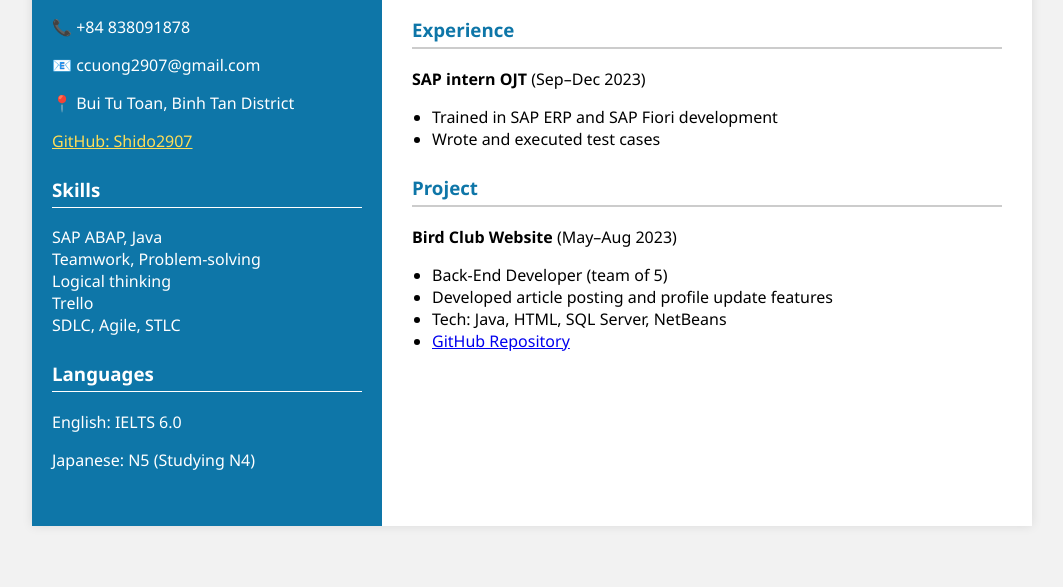
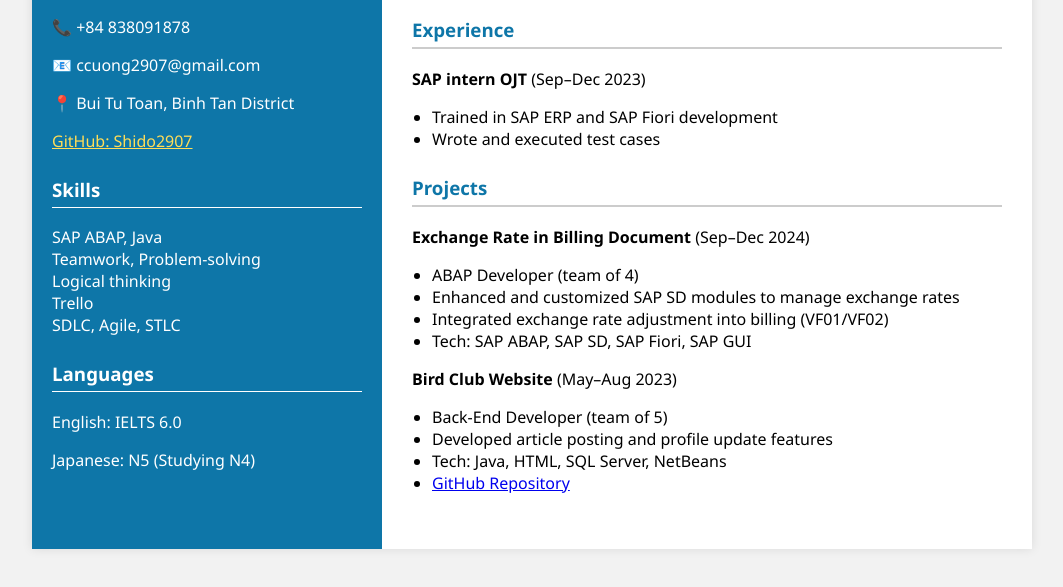
Before and after one commit to Shido2907/Shido2907.github.io, a plain HTML site: page index.html in a window 1280 px wide. Shown: the part 355-942 px from the top of the page, without its empty margins (108-1171 px from the left). Before the commit the page ends 921 px from the top, so only its background shows below. Drawn offline with Linux system fonts and the light colour scheme.

Commit message:
Add files via upload

```diff
--- a/index.html
+++ b/index.html
@@ -60,7 +60,16 @@
       </div>
 
       <div class="section">
-        <h3>Project</h3>
+  <h3>Projects</h3>
+
+  <p><strong>Exchange Rate in Billing Document</strong> (Sep–Dec 2024)</p>
+  <ul>
+    <li>ABAP Developer (team of 4)</li>
+    <li>Enhanced and customized SAP SD modules to manage exchange rates</li>
+    <li>Integrated exchange rate adjustment into billing (VF01/VF02)</li>
+    <li>Tech: SAP ABAP, SAP SD, SAP Fiori, SAP GUI</li>
+  </ul>
+
   <p><strong>Bird Club Website</strong> (May–Aug 2023)</p>
   <ul>
     <li>Back-End Developer (team of 5)</li>
@@ -69,6 +78,7 @@
     <li><a href="https://github.com/Shido2907/Bird-Club">GitHub Repository</a></li>
   </ul>
 </div>
+
     </div>
   </div>
 </body>
```
Lines whose indentation alone changed are shown as unchanged.
